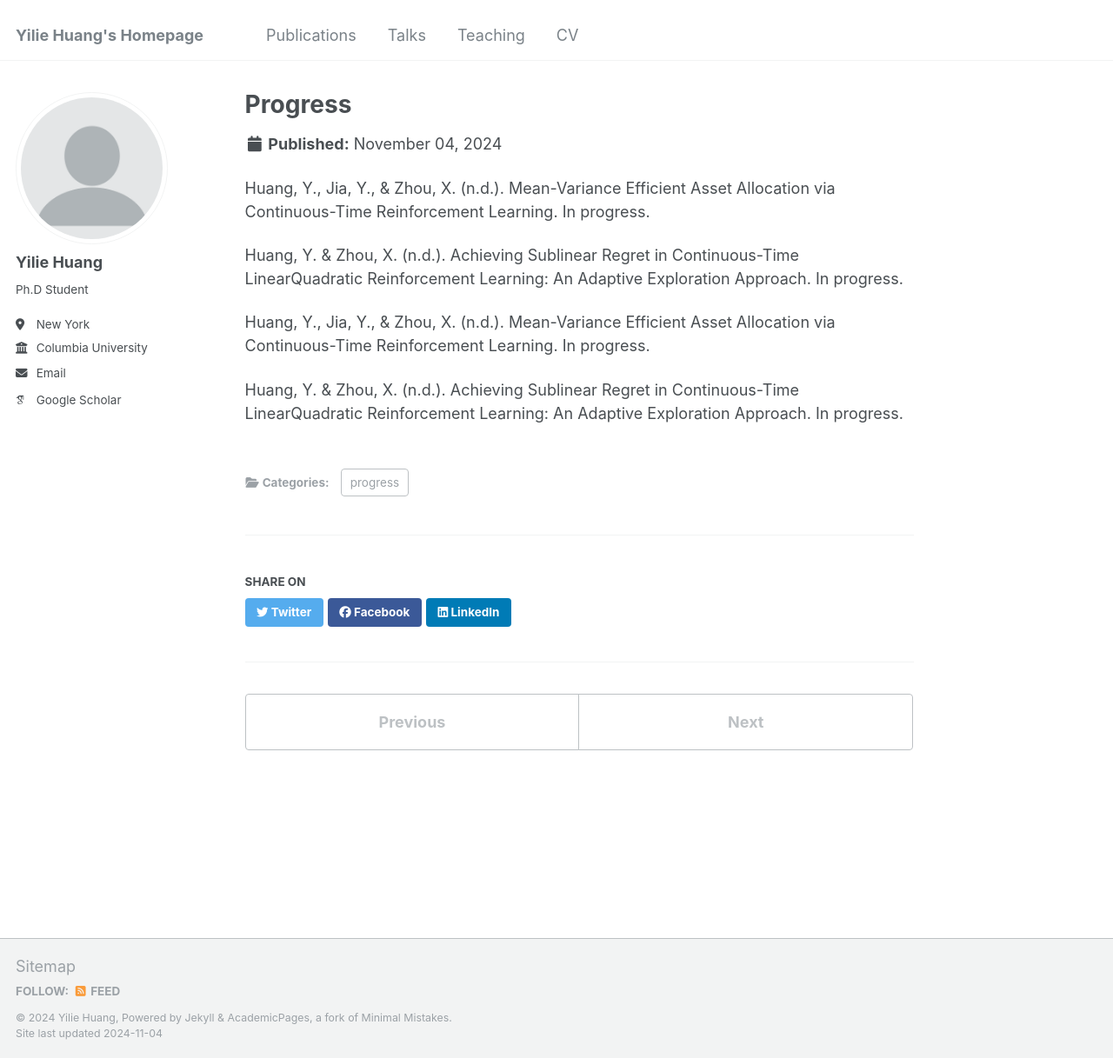
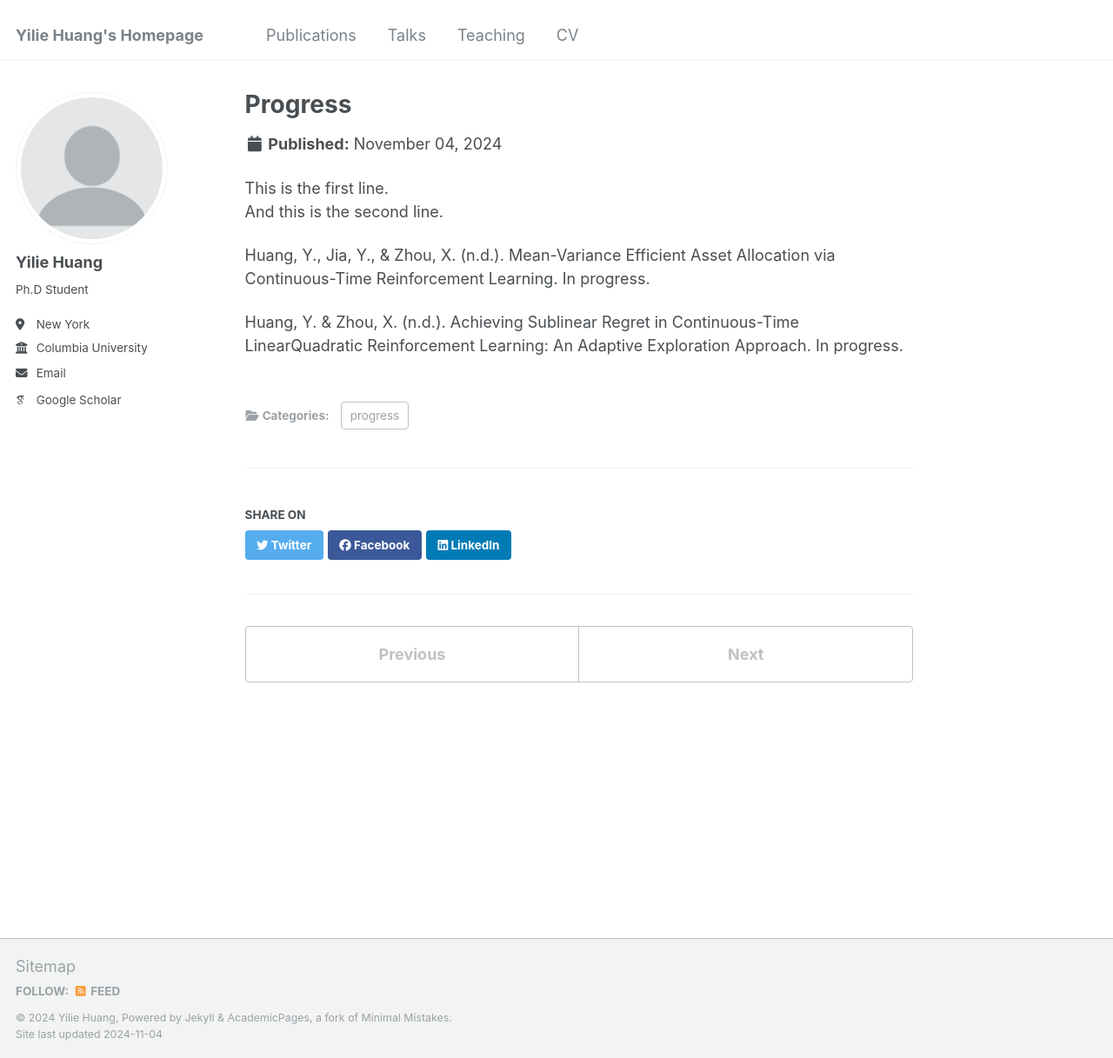
Before and after one commit to yiliehuang/yiliehuang.github.io, a Jekyll site: the page built from _publications/progress.md, in a window 1280 px wide and 1217 px high. Shown: the whole window at 87% size. Built offline with Jekyll 4.4.1, drawn with Linux system fonts in a browser that asks for light colours; some web fonts are replaced.

Commit message:
Update progress.md

```diff
--- a/_publications/progress.md
+++ b/_publications/progress.md
@@ -3,13 +3,9 @@ collection: publications
 category: progress
 permalink: /publication/progress
 ---
-<div>
-  {{ "Huang, Y., Jia, Y., & Zhou, X. (n.d.). Mean-Variance Efficient Asset Allocation via Continuous-Time Reinforcement Learning. In progress." | markdownify }}
-</div>
+<p>This is the first line.<br>
+And this is the second line.</p>
 
-<div>
-  {{ "Huang, Y. & Zhou, X. (n.d.). Achieving Sublinear Regret in Continuous-Time LinearQuadratic Reinforcement Learning: An Adaptive Exploration Approach. In progress." | markdownify }}
-</div>
 Huang, Y., Jia, Y., & Zhou, X. (n.d.). Mean-Variance Efficient Asset Allocation via Continuous-Time Reinforcement Learning. In progress.
 
 Huang, Y. & Zhou, X. (n.d.). Achieving Sublinear Regret in Continuous-Time LinearQuadratic Reinforcement Learning: An Adaptive Exploration Approach. In progress.
```
